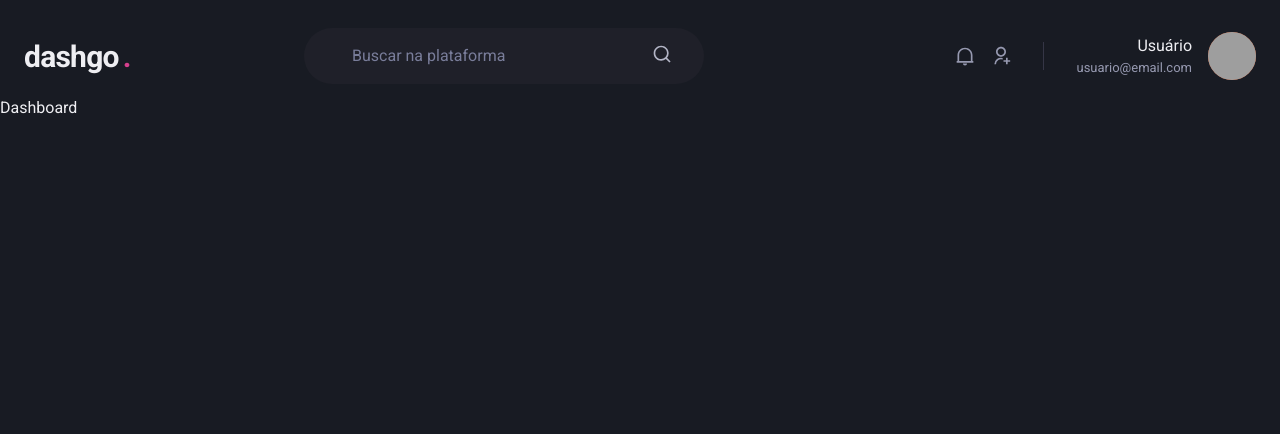
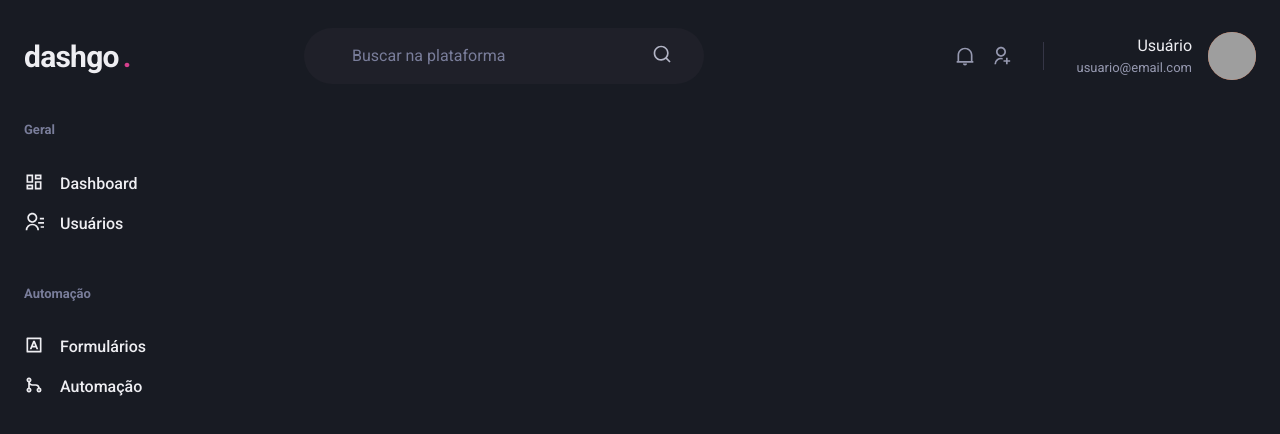
Before and after one commit to RenanArantes/dashgo, a Next.js app: page /dashboard in a window 1280 px wide. Shown: the top 434 px of the page. Built offline with nearby package versions, Linux system fonts and the light colour scheme; grey boxes are pictures that could not be loaded.

Commit message:
Componente:Sidebar

```diff
--- /dev/null
+++ b/src/components/SideBar.tsx
@@ -0,0 +1,41 @@
+import { Box, Icon, Link, Stack, Text } from "@chakra-ui/react";
+import { RiContactsLine, RiDashboardLine, RiGitMergeLine, RiInputMethodLine } from "react-icons/ri";
+
+export default function SideBar() {
+   return(
+       <Box
+        as="aside"
+        width="64"
+        marginRight="8"
+       >
+           <Stack spacing="12" align="flex-start">
+                <Box>
+                    <Text fontWeight="bold" color="gray.400" fontSize="small">Geral</Text>
+                    <Stack spacing="4" marginTop="8" align="stretch">
+                        <Link display="flex" align="center">
+                            <Icon as={RiDashboardLine} fontSize="20" />
+                            <Text marginLeft="4" fontWeight="medium">Dashboard</Text>
+                        </Link>
+                        <Link display="flex" align="center">
+                            <Icon as={RiContactsLine} fontSize="20" />
+                            <Text marginLeft="4" fontWeight="medium">Usuários</Text>
+                        </Link>
+                    </Stack>
+                </Box>
+                <Box>
+                    <Text fontWeight="bold" color="gray.400" fontSize="small">Automação</Text>
+                    <Stack spacing="4" marginTop="8" align="stretch">
+                        <Link display="flex" align="center">
+                            <Icon as={RiInputMethodLine} fontSize="20" />
+                            <Text marginLeft="4" fontWeight="medium">Formulários</Text>
+                        </Link>
+                        <Link display="flex" align="center">
+                            <Icon as={RiGitMergeLine} fontSize="20" />
+                            <Text marginLeft="4" fontWeight="medium">Automação</Text>
+                        </Link>
+                    </Stack>
+                </Box>
+           </Stack>
+       </Box>
+   )
+}
--- a/src/pages/dashboard.tsx
+++ b/src/pages/dashboard.tsx
@@ -1,10 +1,21 @@
+import { Flex } from '@chakra-ui/react'
 import Header from '../components/Header'
+import SideBar from '../components/SideBar'
 
 export default function Dashboard() {
     return (
-        <h1>
+        <Flex direction="column" height="100vh" >
             <Header />
-            Dashboard
-        </h1>
+
+            <Flex
+                width="100%"
+                marginY="6"
+                maxWidth={1480}
+                marginX="auto"
+                paddingX="6"
+            >
+                <SideBar />
+            </Flex>
+        </Flex>
     )
 }
```
